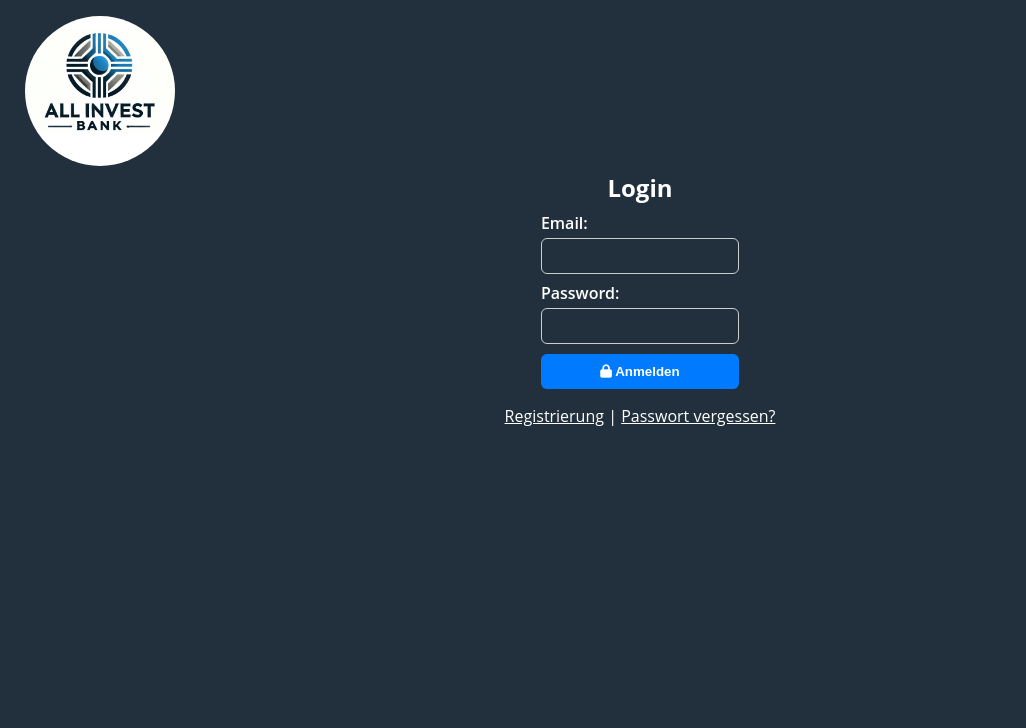
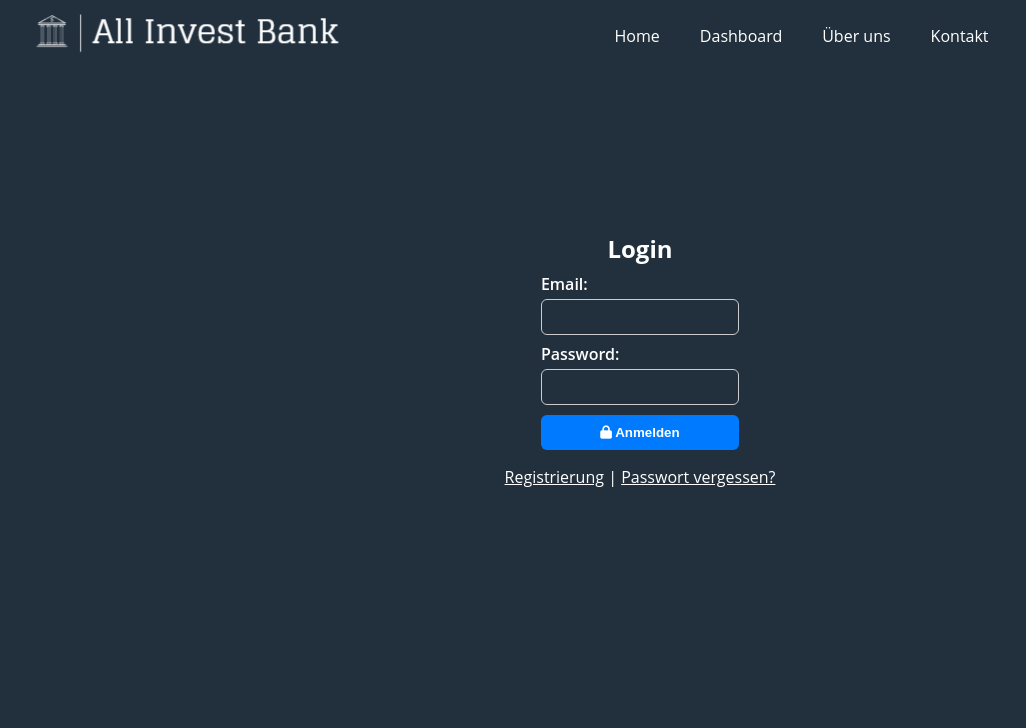
Before and after one commit to mustafa-shahin/lf10-project, a FastAPI app: page /login in a window 1280 px wide. Shown: the top 728 px of the page, without its empty margins (0-1026 px from the left). After the commit the page ends 487 px from the top, so only its background shows below. Run offline with FastAPI, Linux system fonts and the light colour scheme; style sheets or scripts are compiled from the project's sources.

Commit message:
header redesigning

```diff
--- a/static/scss/style.scss
+++ b/static/scss/style.scss
@@ -7,6 +7,8 @@ $color: #fff;
 $border-radius: 6px;
 $input-padding: 0.6rem;
 $input-border-color: #cccccc;
+$hover-color: #29fd53;
+$background-hover-color: #0f9b2a;
 
 @mixin transition($properties...) {
   transition: $properties;
@@ -35,6 +37,7 @@ body {
   display: flex;
   align-items: center;
   justify-content: center;
+  margin-top: 80px;
 }
 
 .flex {
@@ -89,7 +92,24 @@ form {
     font-weight: 600;
     display: block;
   }
+  input {
+    padding: $input-padding;
+    border-radius: $border-radius;
+    @include transition(border-color 0.2s, box-shadow 0.2s);
+    max-height: 60px;
+    background-color: $background-color;
+    border: 1px solid $input-border-color;
+    color: $color;
 
+    &:focus {
+      @include focus-style;
+    }
+
+    &:-internal-autofill-selected {
+      background-color: $background-color;
+      color: $color;
+    }
+  }
   input[type="text"],
   input[type="email"],
   input[type="password"],
@@ -244,44 +264,23 @@ a.btn {
   color: $color;
 }
 
-.logo-container {
-  width: fit-content;
-  display: flex;
-  justify-content: center;
-  align-items: center;
-
-  .logo {
-    width: 150px;
-    height: 150px;
-    max-width: 150px;
-    border-radius: 50%;
-  }
-}
-
-.logout img,
-.user img {
-  width: 30px;
-  height: 30px;
-}
-
-.logout img {
-  position: relative;
-  top: 16px;
-}
-
 .user {
-  display: flex;
   flex-wrap: wrap;
   gap: 18px;
   align-items: center;
   position: relative;
-  top: -25px;
-  align-content: flex-start;
+  align-content: flex-end;
+  justify-content: flex-end;
+  div:hover,
+  a:hover {
+    i {
+      color: $hover-color;
+    }
+  }
 }
 
 .flex.user-info {
   position: relative;
-  top: 21px;
   align-items: center;
   justify-content: center;
 }
@@ -317,8 +316,9 @@ td {
   text-align: left;
 }
 
-main.table {
-  width: 90vw;
+#applications_table.table,
+#users_table.table {
+  width: 99vw;
   background-color: #0c293c;
   backdrop-filter: blur(7px);
   box-shadow: 0 0.4rem 0.8rem rgba(0, 0, 0, 0.3);
@@ -577,18 +577,47 @@ input:checked + .export__file-options {
 .table-body table {
   width: 100%;
 }
-.header > div {
-  margin-top: 16px;
-}
 
 a {
   color: #fff;
 }
 .header {
   margin: 0 25px;
+  justify-content: space-between;
+  position: relative;
 }
 .forgot_password {
   button[type="submit"] {
     margin-top: 10px;
   }
 }
+.user.flex {
+  font-size: 25px;
+}
+i + small {
+  margin-top: 5px;
+}
+.header-menu {
+  li {
+    list-style: none;
+    padding: 0 20px;
+    a {
+      text-decoration: none;
+    }
+  }
+}
+a.active {
+  background-color: #096f28;
+  padding: 10px 15px;
+  border-radius: $border-radius;
+}
+.header-menu li:hover {
+  a:not(.active) {
+    color: $hover-color;
+    transition: 0.5s;
+  }
+  a.active {
+    background-color: $background-hover-color;
+    transition: 0.5s;
+  }
+}
--- a/templates/base.html
+++ b/templates/base.html
@@ -11,8 +11,10 @@
   </head>
   <body>
     {% include "header.html" %}
-    <div class="wrapper flex-direction-column">
-      {% block content %} {% endblock %}
-    </div>
+    <main>
+      <div class="wrapper flex-direction-column">
+        {% block content %} {% endblock %}
+      </div>
+    </main>
   </body>
 </html>
--- a/templates/header.html
+++ b/templates/header.html
@@ -1,20 +1,47 @@
-<div class="header">
-   <div class="flex flex-space-between">
+<div class="header flex flex-center">
   <div class="logo-container">
     <a href="/">
-        <img src="/static/images/logo.jpg" alt="Logo" class="logo" />
+      <img src="/static/images/logo1.png" alt="Logo" class="logo" />
+    </a>
   </div>
-    </a>
+  <div class="header-menu">
+    <ul class="flex">
+      <li>
+        <a href="/">Home</a>
+      </li>
+      <li>
+        <a
+          href="/dashboard"
+          class="{% if request.path.lstrip('/') == 'dashboard' %}active{% endif %}"
+          >Dashboard</a
+        >
+      </li>
+      <li>
+        <a href="/">Über uns</a>
+      </li>
+      {% if user.person_type == "customer" %}
+      <li>
+        <a
+          class="{% if request.path.lstrip('/') == 'loan' %}active{% endif %}"
+          href="/loan"
+          >Antrag erstellen</a
+        >
+      </li>
+      {% endif %}
+      <li>
+        <a href="/">Kontakt</a>
+      </li>
+    </ul>
+  </div>
   <div class="user flex">
     {% if user %}
     <div class="flex user-info flex-direction-column">
-        <img src="/static/icons/user.png" alt="User" />
-       <p>{{ user.first_name }}</p>
+      <i class="fa-solid fa-user"></i>
+      <!-- <small>{{ user.first_name }}</small> -->
     </div>
     <a class="logout" href="/logout" style="float: right">
-        <img src="/static/icons/logout.png" alt="Logout" />
+      <i class="fa-solid fa-right-from-bracket"></i>
     </a>
     {% endif %}
   </div>
 </div>
-</div>
```
Also changed, not shown: templates/dashboard.html (+7 -6 lines), static/images/logo.png (added), static/images/logo1.png (added). Lines whose indentation alone changed are shown as unchanged.
